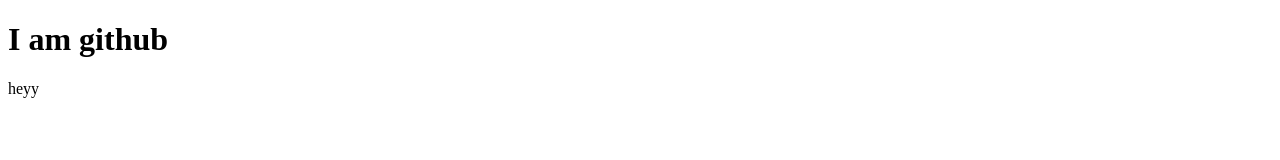
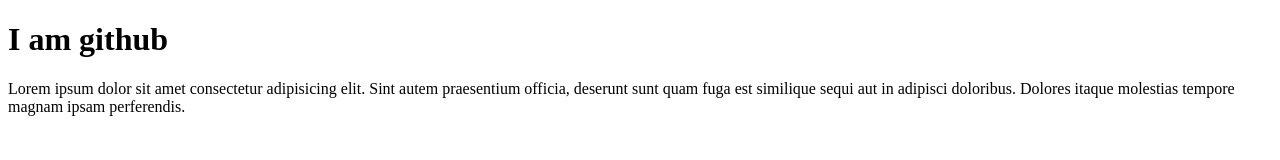
Before and after one commit to Shwelaminaye/project, a plain HTML site: page index.html in a window 1280 px wide. Drawn offline with Linux system fonts and the light colour scheme.

Commit message:
2nd commit

```diff
--- a/index.html
+++ b/index.html
@@ -8,6 +8,6 @@
 </head>
 <body>
     <h1>I am github</h1>
-    <p> heyy</p>
+    <p>Lorem ipsum dolor sit amet consectetur adipisicing elit. Sint autem praesentium officia, deserunt sunt quam fuga est similique sequi aut in adipisci doloribus. Dolores itaque molestias tempore magnam ipsam perferendis.</p>
 </body>
 </html>
```
